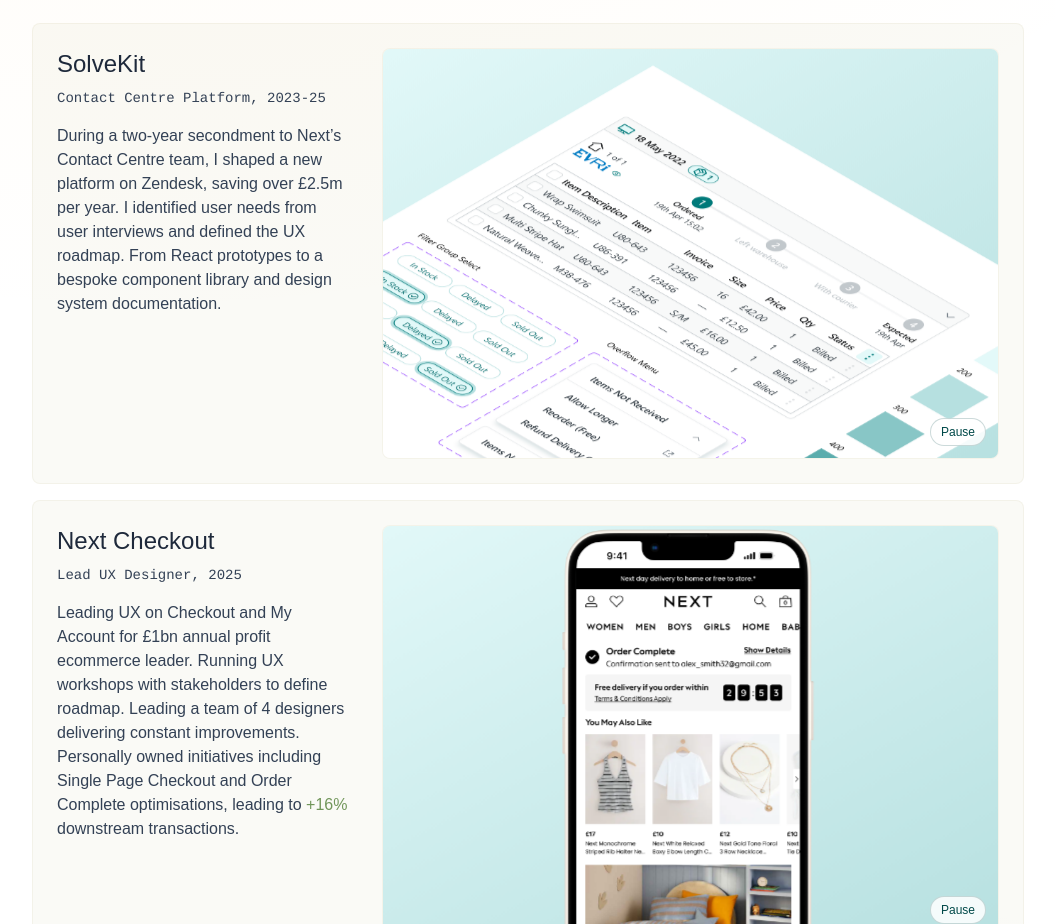
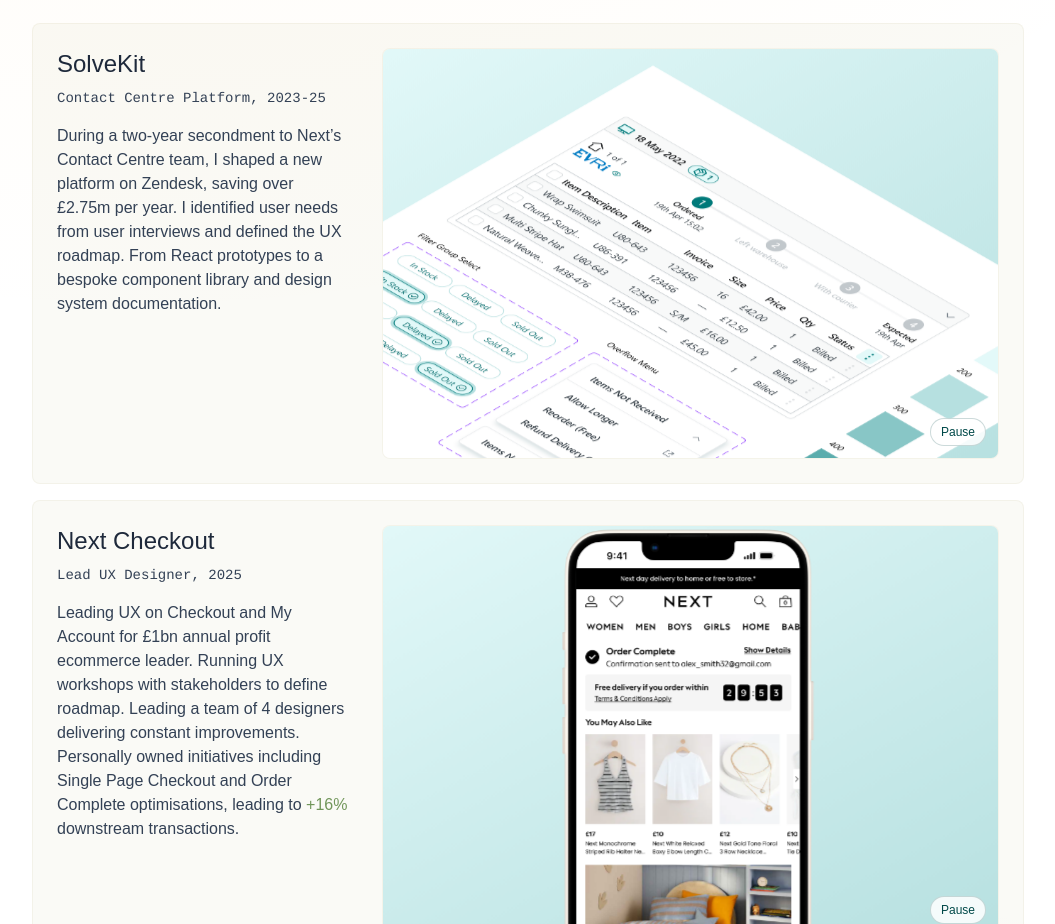
Before and after one commit to danielpape/danielpape.co.uk, a Next.js app: page / in a window 1280 px wide. Shown: the part 1300-2224 px from the top of the page, without its empty margins (112-1167 px from the left). Built offline with nearby package versions, Linux system fonts and the light colour scheme.

Commit message:
Updated Zendesk annual savings

```diff
--- a/components/sections/Experience.js
+++ b/components/sections/Experience.js
@@ -16,7 +16,7 @@
             </p>
             <p className="experience__project-description">
               During a two-year secondment to Next’s Contact Centre team, I
-              shaped a new platform on Zendesk, saving over £2.5m per year. I
+              shaped a new platform on Zendesk, saving over £2.75m per year. I
               identified user needs from user interviews and defined the UX
               roadmap. From React prototypes to a bespoke component library and
               design system documentation.
```
